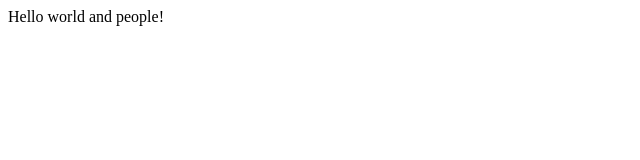
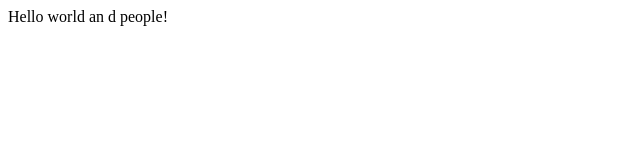
Before and after one commit to porfinogeneta/learning, a Gatsby site: page / in a window 1280 px wide. Shown: the full height of the page, 0-640 px from the left. Built offline with nearby package versions, Linux system fonts and the light colour scheme; Gatsby itself is replaced by a stand-in of ours.

Commit message:
gh-pages

```diff
--- a/src/pages/index.js
+++ b/src/pages/index.js
@@ -1,5 +1,5 @@
 import * as React from "react"
 
 export default function Home() {
-  return <div>Hello world and people!</div>
+  return <div>Hello world an   d people!</div>
 }
```
